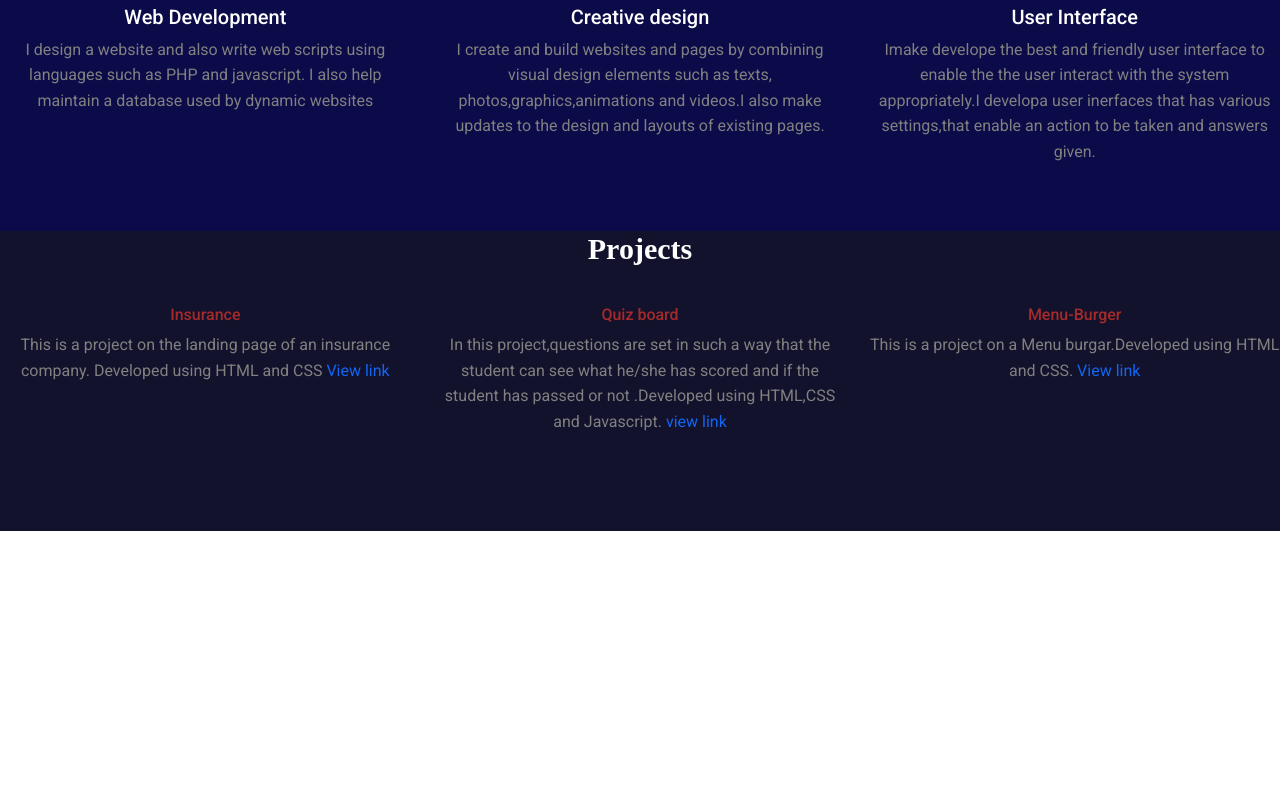
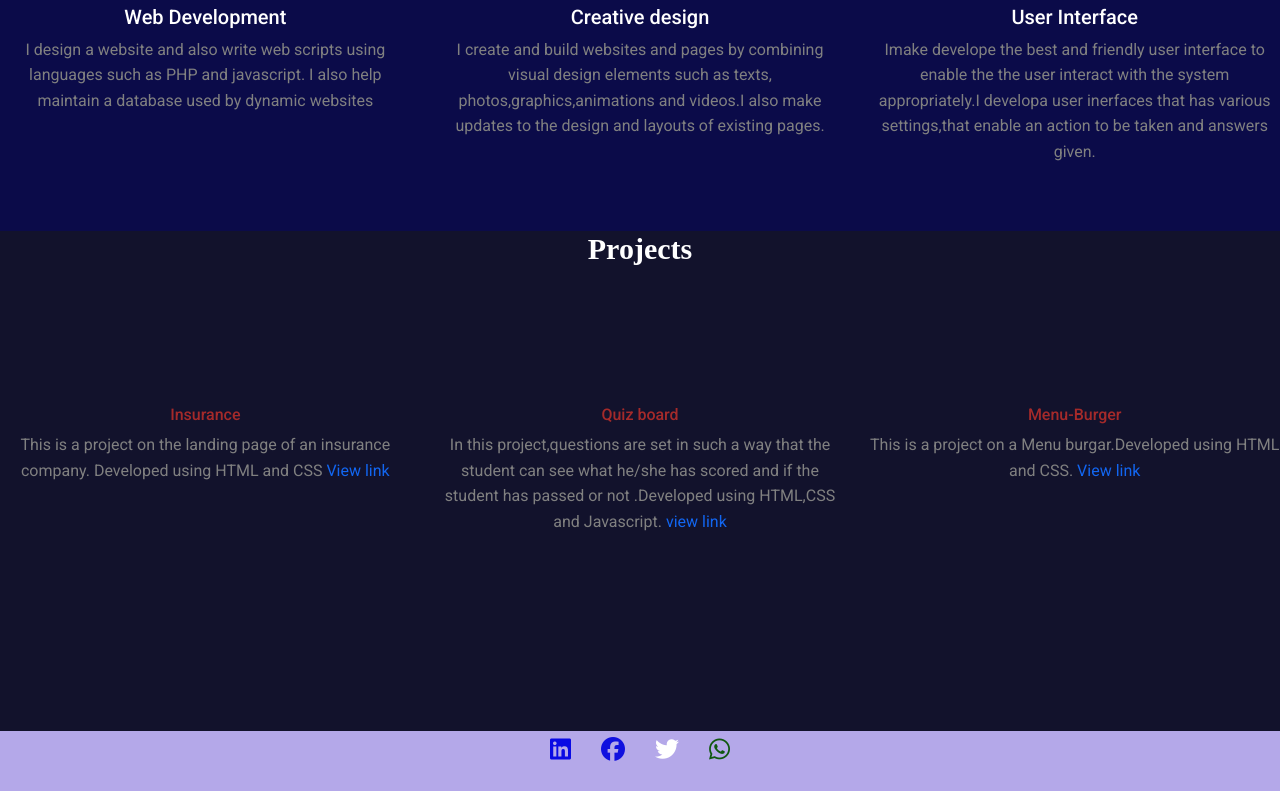
Before and after one commit to BECKY-OCHOLLA/portfolio_landingpage, a plain HTML site: page index.html in a window 1280 px wide. Shown: the part 1487-2278 px from the top of the page. Before the commit the page ends 2018 px from the top, so only its background shows below. Drawn offline with nearby package versions, Linux system fonts and the light colour scheme.

Commit message:
it will add the footer and style it

```diff
--- a/index.css
+++ b/index.css
@@ -113,7 +113,7 @@ h1{
 }
 
 #links{
-    height: 300px;
+    height: 500px;
     /* padding-bottom: 100px; */
     text-align: center;
     /* padding-top: 50px; */
@@ -122,3 +122,25 @@ h6{
     color: brown;
     font-size: 16px;
 }
+.footer{
+    display: flex;
+    justify-content: center;
+    background-color: rgba(60, 29, 197, 0.384);
+    height: 60px;
+    font-size: x-large;
+}
+.green{
+    color: rgb(16, 88, 16);
+    padding-left: 30px;
+}
+.blue{
+    color: rgb(16, 16, 223);
+    padding-left: 30px;
+}
+.white{
+    color: white;
+    padding-left: 30px;
+}
+.bluew{
+    color: rgb(10, 10, 228);
+}
--- a/index.html
+++ b/index.html
@@ -175,6 +175,19 @@ rel="stylesheet"/>
 
 
   </div>
+  <div class="footer">
+    <div class="bluew">
+      <i class="fa-brands fa-linkedin"></i></div>
+    <div class="blue">
+      <i class="fa-brands fa-facebook"></i></div>
+    <div class="white">
+      <i class="fa-brands fa-twitter"></i>
+    </div>
+    <div class="green">
+      <i class="fa-brands fa-whatsapp"></i>
+    </div>
+
+  </div>
 
 
 <body>
```
